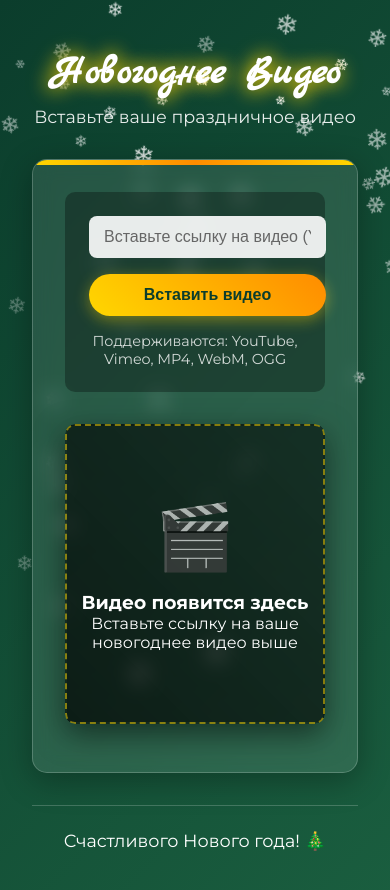
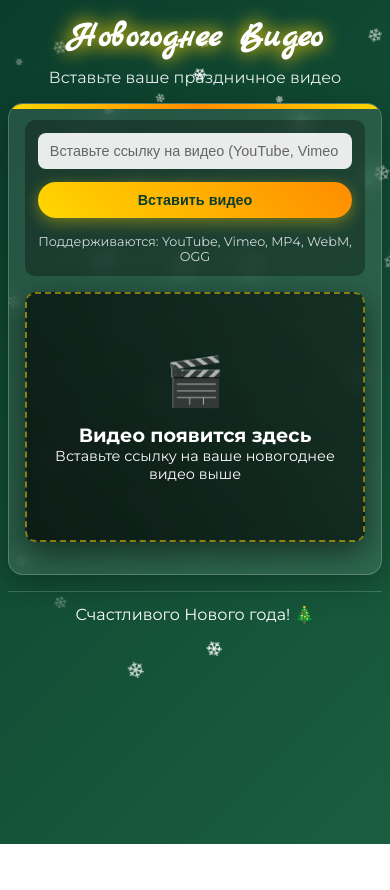
Before and after one commit to zodiaqq/politexchristmas, a plain HTML site: page 2.html in a window 390 px wide. Shown: the top 890 px of the page. After the commit the page ends 844 px from the top, so only its background shows below. Drawn offline with Linux system fonts and the light colour scheme.

Commit message:
Update 2.html

```diff
--- a/2.html
+++ b/2.html
@@ -33,15 +33,15 @@
         .container {
             max-width: 900px;
             margin: 0 auto;
-            padding: 2rem;
+            padding: 1rem;
             position: relative;
             z-index: 2;
         }
 
         header {
             text-align: center;
-            margin-bottom: 2rem;
-            padding-top: 1rem;
+            margin-bottom: 1.5rem;
+            padding-top: 0.5rem;
         }
 
         h1 {
@@ -61,8 +61,8 @@
             background: rgba(255, 255, 255, 0.1);
             backdrop-filter: blur(10px);
             border-radius: 15px;
-            padding: 2rem;
-            margin-bottom: 2rem;
+            padding: 1.5rem;
+            margin-bottom: 1.5rem;
             box-shadow: 0 8px 32px rgba(0, 0, 0, 0.3);
             border: 1px solid rgba(255, 255, 255, 0.2);
             position: relative;
@@ -82,8 +82,8 @@
         .video-input-section {
             background: rgba(0, 0, 0, 0.3);
             border-radius: 10px;
-            padding: 1.5rem;
-            margin-bottom: 2rem;
+            padding: 1.2rem;
+            margin-bottom: 1.5rem;
         }
 
         .input-group {
@@ -95,7 +95,7 @@
 
         .url-input {
             flex: 1;
-            min-width: 300px;
+            min-width: 250px;
             padding: 12px 15px;
             border: none;
             border-radius: 8px;
@@ -119,6 +119,7 @@
             cursor: pointer;
             box-shadow: 0 4px 15px rgba(255, 215, 0, 0.4);
             transition: transform 0.3s, box-shadow 0.3s;
+            white-space: nowrap;
         }
 
         .insert-btn:hover {
@@ -153,6 +154,7 @@
             justify-content: center;
             text-align: center;
             border: 2px dashed rgba(255, 215, 0, 0.5);
+            padding: 1rem;
         }
 
         .placeholder-icon {
@@ -171,8 +173,8 @@
 
         footer {
             text-align: center;
-            margin-top: 2rem;
-            padding: 1.5rem;
+            margin-top: 1.5rem;
+            padding: 1rem;
             font-size: 1.1rem;
             border-top: 1px solid rgba(255, 255, 255, 0.2);
         }
@@ -192,19 +194,27 @@
             }
         }
 
-        /* Адаптивность */
+        /* Адаптивность для планшетов */
         @media (max-width: 768px) {
+            .container {
+                padding: 0.8rem;
+            }
+
             h1 {
-                font-size: 2.5rem;
+                font-size: 2.8rem;
             }
 
             .subtitle {
                 font-size: 1.1rem;
             }
 
+            .karaoke-container {
+                padding: 1.2rem;
+            }
+
             #videoPlayer,
             .video-placeholder {
-                height: 300px;
+                height: 350px;
             }
 
             .input-group {
@@ -213,6 +223,122 @@
 
             .url-input {
                 min-width: auto;
+            }
+
+            .video-input-section {
+                padding: 1rem;
+            }
+        }
+
+        /* Адаптивность для мобильных устройств */
+        @media (max-width: 480px) {
+            .container {
+                padding: 0.5rem;
+            }
+
+            h1 {
+                font-size: 2.2rem;
+            }
+
+            .subtitle {
+                font-size: 1rem;
+            }
+
+            header {
+                margin-bottom: 1rem;
+            }
+
+            .karaoke-container {
+                padding: 1rem;
+                margin-bottom: 1rem;
+            }
+
+            .video-input-section {
+                padding: 0.8rem;
+                margin-bottom: 1rem;
+            }
+
+            #videoPlayer,
+            .video-placeholder {
+                height: 250px;
+            }
+
+            .placeholder-icon {
+                font-size: 3rem;
+                margin-bottom: 0.8rem;
+            }
+
+            .video-placeholder h3 {
+                font-size: 1.2rem;
+            }
+
+            .video-placeholder p {
+                font-size: 0.9rem;
+            }
+
+            .input-group {
+                gap: 0.8rem;
+            }
+
+            .url-input {
+                padding: 10px 12px;
+                font-size: 0.9rem;
+            }
+
+            .insert-btn {
+                padding: 10px 20px;
+                font-size: 0.9rem;
+            }
+
+            .instructions {
+                font-size: 0.8rem;
+            }
+
+            footer {
+                margin-top: 1rem;
+                padding: 0.8rem;
+                font-size: 1rem;
+            }
+        }
+
+        /* Для очень маленьких экранов */
+        @media (max-width: 360px) {
+            h1 {
+                font-size: 1.8rem;
+            }
+
+            .subtitle {
+                font-size: 0.9rem;
+            }
+
+            .karaoke-container {
+                padding: 0.8rem;
+            }
+
+            #videoPlayer,
+            .video-placeholder {
+                height: 200px;
+            }
+
+            .placeholder-icon {
+                font-size: 2.5rem;
+            }
+
+            .video-placeholder h3 {
+                font-size: 1.1rem;
+            }
+
+            .video-placeholder p {
+                font-size: 0.8rem;
+            }
+        }
+
+        /* Отключение анимаций для пользователей, которые предпочитают их отключить */
+        @media (prefers-reduced-motion: reduce) {
+            * {
+                animation-duration: 0.01ms !important;
+                animation-iteration-count: 1 !important;
+                transition-duration: 0.01ms !important;
             }
         }
     </style>
@@ -261,14 +387,14 @@
         // Создание снежинок
         function createSnowflakes() {
             const container = document.getElementById('snowflakes-container');
-            const snowflakesCount = 50;
+            const snowflakesCount = 30; // Уменьшено количество снежинок для мобильных
 
             for (let i = 0; i < snowflakesCount; i++) {
                 const snowflake = document.createElement('div');
                 snowflake.classList.add('snowflake');
                 snowflake.innerHTML = '❄';
 
-                const size = Math.random() * 20 + 10;
+                const size = Math.random() * 15 + 8; // Уменьшены размеры снежинок
                 const left = Math.random() * 100;
                 const animationDuration = Math.random() * 5 + 5;
                 const opacity = Math.random() * 0.7 + 0.3;
@@ -350,7 +476,34 @@
 
                 videoElement.appendChild(sourceElement);
                 videoPlaceholder.parentNode.replaceChild(videoElement, videoPlaceholder);
+
+                // Адаптация высоты для мобильных
+                if (window.innerWidth <= 768) {
+                    videoElement.style.height = '350px';
+                }
+                if (window.innerWidth <= 480) {
+                    videoElement.style.height = '250px';
+                }
+                if (window.innerWidth <= 360) {
+                    videoElement.style.height = '200px';
+                }
             }
+
+            // Обработка изменения размера окна
+            window.addEventListener('resize', function() {
+                // Обновление размеров видео при изменении размера окна
+                if (videoPlayer.style.display !== 'none') {
+                    if (window.innerWidth <= 768) {
+                        videoPlayer.style.height = '350px';
+                    } else if (window.innerWidth <= 480) {
+                        videoPlayer.style.height = '250px';
+                    } else if (window.innerWidth <= 360) {
+                        videoPlayer.style.height = '200px';
+                    } else {
+                        videoPlayer.style.height = '500px';
+                    }
+                }
+            });
         });
     </script>
 </body>
```
